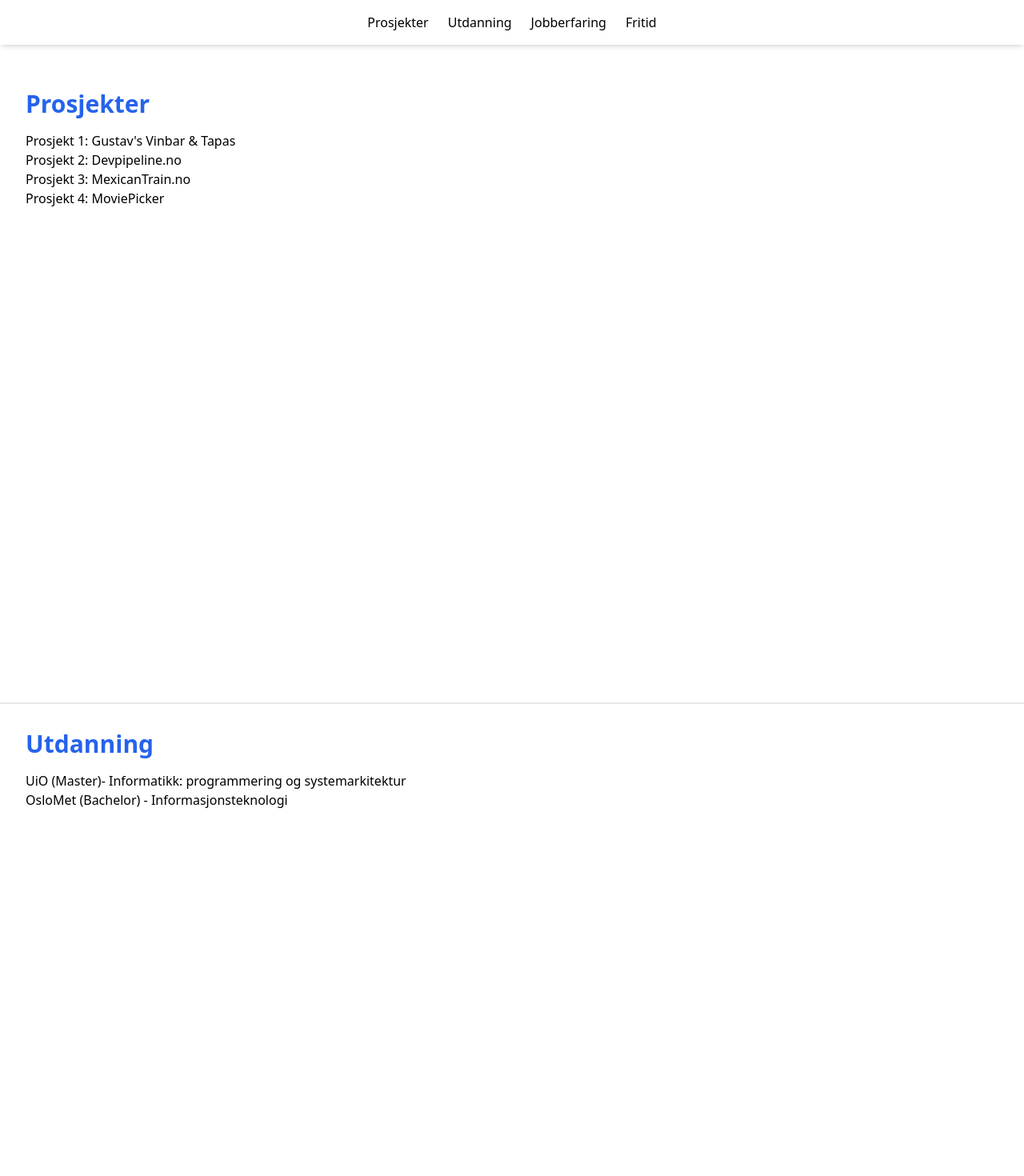
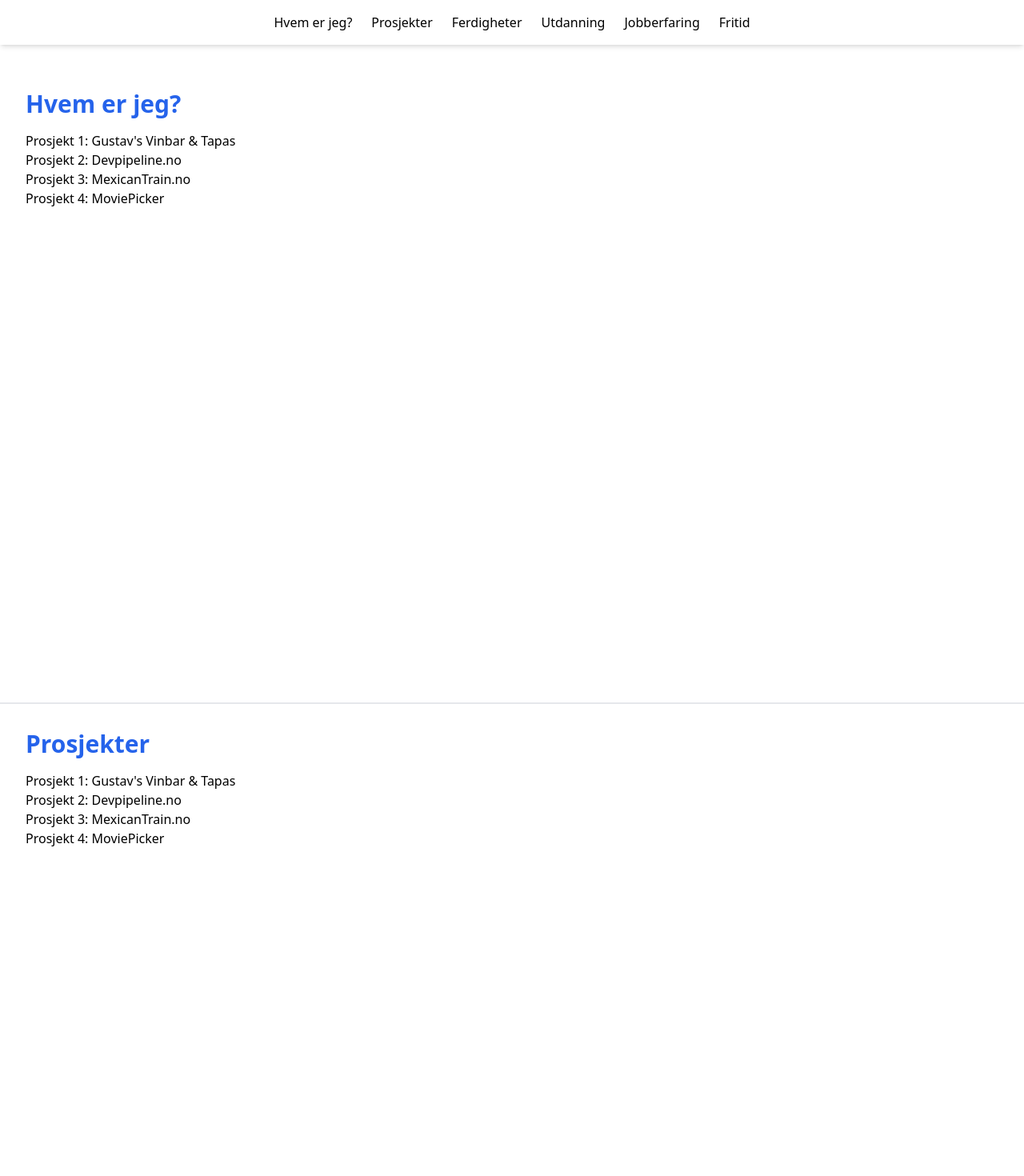
Before and after one commit to EliasOpstad/eliasopstad, a Next.js app: page / in a window 1280 px wide. Shown: the top 1470 px of the page at 80% size. Built offline with nearby package versions, Linux system fonts and the light colour scheme.

Commit message:
Added Hvem er jeg and ferdigheter in sections

```diff
--- a/src/app/page.tsx
+++ b/src/app/page.tsx
@@ -3,7 +3,20 @@ import Section from '@/components/Section';
 export default function Home(){
   return(
     <>
+
+      <Section id='hvemerjeg?' title='Hvem er jeg?'>
+        <h1>Prosjekt 1: Gustav's Vinbar & Tapas </h1>
+        <p>Prosjekt 2: Devpipeline.no</p>
+        <p>Prosjekt 3: MexicanTrain.no</p>
+        <p>Prosjekt 4: MoviePicker</p>
+      </Section>
       <Section id='prosjekter' title='Prosjekter'>
+        <h1>Prosjekt 1: Gustav's Vinbar & Tapas </h1>
+        <p>Prosjekt 2: Devpipeline.no</p>
+        <p>Prosjekt 3: MexicanTrain.no</p>
+        <p>Prosjekt 4: MoviePicker</p>
+      </Section>
+      <Section id='ferdigheter' title='Ferdigheter'>
         <h1>Prosjekt 1: Gustav's Vinbar & Tapas </h1>
         <p>Prosjekt 2: Devpipeline.no</p>
         <p>Prosjekt 3: MexicanTrain.no</p>
--- a/src/components/Navbar.tsx
+++ b/src/components/Navbar.tsx
@@ -3,7 +3,7 @@
 import Link from 'next/link';
 
 const Navbar = () => {
-    const sections = ['prosjekter', 'utdanning', 'jobberfaring', 'fritid'];
+    const sections = ['Hvem er jeg?', 'prosjekter', 'ferdigheter', 'utdanning', 'jobberfaring', 'fritid'];
 
     return (
         <nav className='fixed top-0 left-0 right-0 bg-white shadow-md p-4 flex justify-center space-x-6 z-50'>
```
